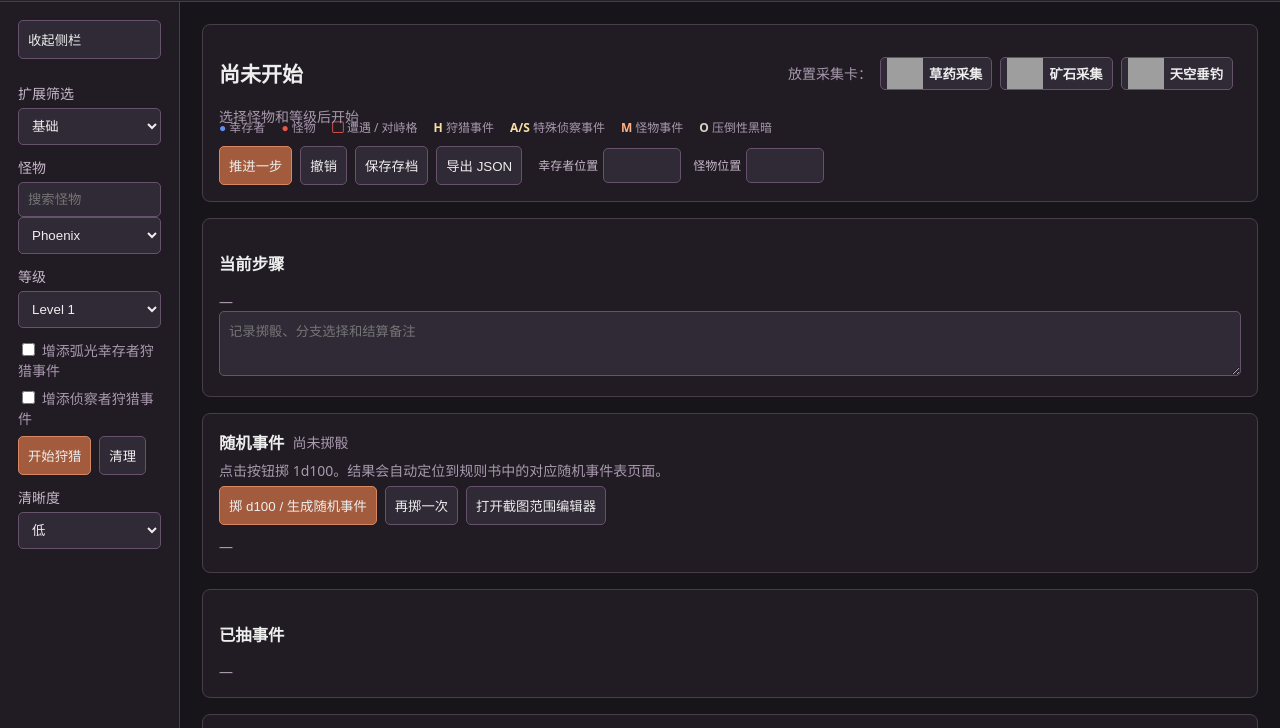
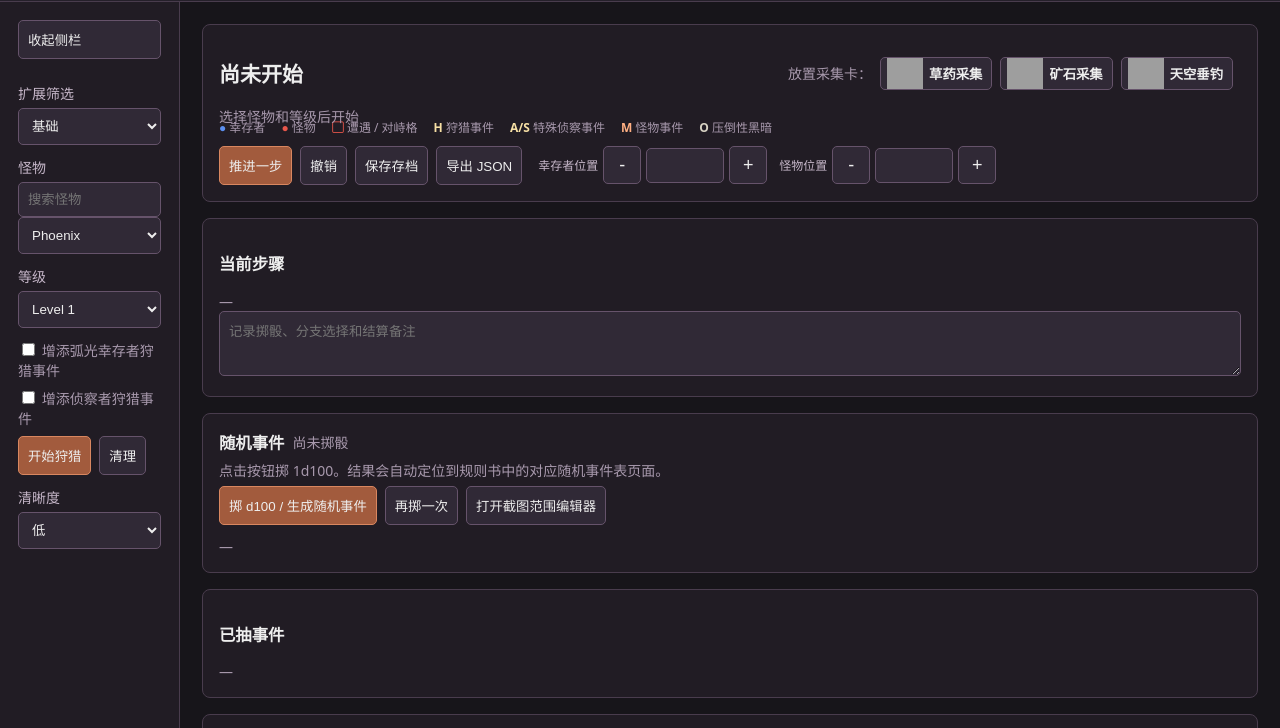
Before and after one commit to banard2049-cpu/KDM_hunt, a website: page index.html in a window 1280 px wide. Shown: the part 67-795 px from the top of the page. Drawn offline with Linux system fonts and the light colour scheme; grey boxes are pictures that could not be loaded.

Commit message:
Add minus and plus buttons to hunt positions

```diff
--- a/index.html
+++ b/index.html
@@ -43,8 +43,9 @@ button.primary{background:#a25b3d;border-color:#d98760}
 .legend{display:flex;gap:16px;flex-wrap:wrap;color:#a899ad;font-size:12px;margin:-8px 0 10px}
 .legend b{color:#eee}
 .posrow{display:flex;gap:12px;align-items:center;flex-wrap:wrap;margin-left:8px}
-.posrow label{font-size:12px;color:#c6b7c9;display:flex;align-items:center;gap:5px;white-space:nowrap}
-.posrow input{width:58px;margin:0}
+.posrow .poscontrol{font-size:12px;color:#c6b7c9;display:flex;align-items:center;gap:5px;white-space:nowrap}
+.posrow input{width:58px;margin:0;text-align:center}
+.posrow .pos-step{min-width:38px;min-height:38px;padding:6px;font-size:18px;line-height:1}
 .panel{background:#211c24;border:1px solid #493c4d;border-radius:8px;padding:16px;margin-bottom:16px}
 .cards{display:grid;grid-template-columns:repeat(auto-fill,minmax(170px,1fr));gap:10px}
 .card{background:#302936;padding:10px;border-radius:6px}
@@ -117,8 +118,8 @@ button.primary{background:#a25b3d;border-color:#d98760}
     <span><b class="event-o" style="color:#d7d2c3">O</b> 压倒性黑暗</span>
   </div>
   <div class="row"><button id="advance" class="primary" disabled>推进一步</button><button id="undo" disabled>撤销</button><button id="save">保存存档</button><button id="export">导出 JSON</button><div class="posrow">
-    <label>幸存者位置<input type="number" id="partyPos" min="0" max="11"></label>
-    <label>怪物位置<input type="number" id="monsterPos" min="1" max="11"></label>
+    <div class="poscontrol"><label for="partyPos">幸存者位置</label><button type="button" class="pos-step" data-pos="party" data-delta="-1" aria-label="幸存者位置减一">-</button><input type="number" id="partyPos" min="0" max="11"><button type="button" class="pos-step" data-pos="party" data-delta="1" aria-label="幸存者位置加一">+</button></div>
+    <div class="poscontrol"><label for="monsterPos">怪物位置</label><button type="button" class="pos-step" data-pos="monster" data-delta="-1" aria-label="怪物位置减一">-</button><input type="number" id="monsterPos" min="1" max="11"><button type="button" class="pos-step" data-pos="monster" data-delta="1" aria-label="怪物位置加一">+</button></div>
     <span class="muted" id="posHint"></span>
   </div></div>
 </div>
@@ -558,6 +559,7 @@ $('#start').onclick=begin;$('#advance').onclick=advance;
 $('#randomEvent').onclick=rollRandomEvent;$('#randomAgain').onclick=rollRandomEvent;
 $('#partyPos').onchange=e=>setPos('party',e.target.value);
 $('#monsterPos').onchange=e=>setPos('monster',e.target.value);
+document.querySelectorAll('.pos-step').forEach(b=>b.onclick=()=>{if(S)setPos(b.dataset.pos,S[b.dataset.pos+'Pos']+Number(b.dataset.delta))});
 $('#undo').onclick=()=>{if(history.length){S=JSON.parse(history.pop());render();log('已撤销上一步');autosave()}};
 $('#clear').onclick=()=>{S=null;history=[];gatherMode=null;if($('#ordinaryDeckPanel'))$('#ordinaryDeckPanel').open=false;$('#gatherHint').textContent='';document.querySelectorAll('.gather-card').forEach(b=>b.classList.remove('primary'));$('#includeFan').checked=false;$('#includeFan').disabled=false;$('#addArcSurvivor').checked=false;$('#addScout').checked=false;randomEventState=null;localStorage.removeItem('kdm-current');localStorage.removeItem('kdm-random-event');$('#title').textContent='尚未开始';$('#status').textContent='';$('#track').className='track';$('#track').innerHTML='<span class="muted">选择怪物和等级后开始</span>';$('#current').innerHTML='—';$('#drawn').innerHTML='<span class="muted">—</span>';$('#advance').disabled=true;$('#undo').disabled=true;renderDeckView();renderRandomEvent()};
 $('#note').oninput=e=>{if(S){S.note=e.target.value;autosave()}};
```
